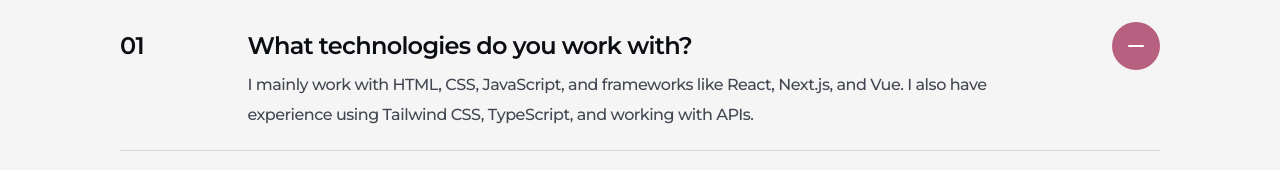
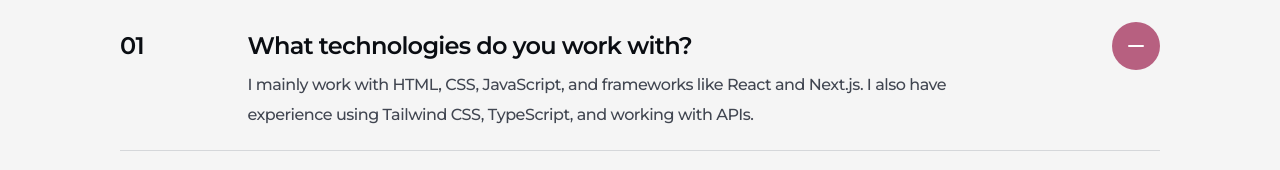
Before and after one commit to LewzzJrs/portofolio, a Next.js app: page / in a window 1280 px wide. Shown: the part 4871-5041 px from the top of the page. Built offline with nearby package versions, Linux system fonts and the light colour scheme; a web font is replaced by a local one.

Commit message:
fix: remove vue from faq answer

```diff
--- a/src/components/sections/Faq.tsx
+++ b/src/components/sections/Faq.tsx
@@ -8,7 +8,7 @@ const faqs = [
   {
     question: "What technologies do you work with?",
     answer:
-      "I mainly work with HTML, CSS, JavaScript, and frameworks like React, Next.js, and Vue. I also have experience using Tailwind CSS, TypeScript, and working with APIs.",
+      "I mainly work with HTML, CSS, JavaScript, and frameworks like React and Next.js. I also have experience using Tailwind CSS, TypeScript, and working with APIs.",
   },
   {
     question: "Do you work on freelance or remote projects?",
```
